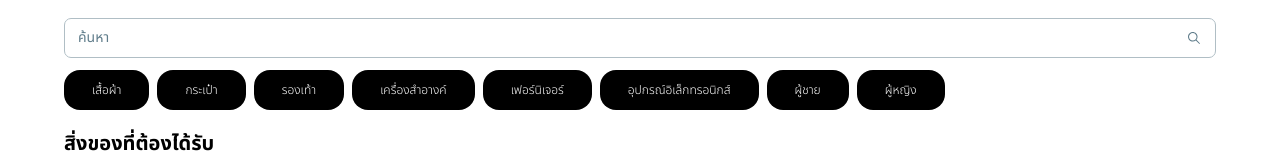
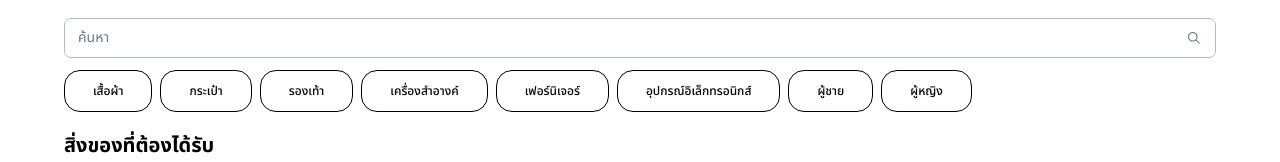
Before and after one commit to JirusAnun/Muve, a React (Vite) app: page / in a window 1280 px wide. Shown: the part 202-364 px from the top of the page. Built offline with nearby package versions, Linux system fonts and the light colour scheme.

Commit message:
correct image file

```diff
--- a/src/pages/Home.jsx
+++ b/src/pages/Home.jsx
@@ -207,8 +207,10 @@ function Home() {
           <button
             key={i}
             onClick={() => toggleCategory(category)}
-            className={`text-white font-light text-xs font-noto py-3 px-7 rounded-2xl whitespace-nowrap ${
-              selectedCategories.includes(category) ? "bg-primary" : "bg-black"
+            className={`text-black border-[1px] border-black font-medium text-xs font-noto py-3 px-7 rounded-2xl whitespace-nowrap ${
+              selectedCategories.includes(category)
+                ? "bg-primary border-primary text-white"
+                : " bg-transparent"
             }`}
           >
             {category}
--- a/src/pages/Sell.jsx
+++ b/src/pages/Sell.jsx
@@ -1,11 +1,7 @@
 import Navbar from "../components/Navbar";
 
 import { useState } from "react";
-import {
-  Card,
-  Input,
-  Button,
-} from "@material-tailwind/react";
+import { Card, Input, Button } from "@material-tailwind/react";
 
 function Sell() {
   const [selectedCategories, setSelectedCategories] = useState([]);
@@ -67,6 +63,7 @@ function Sell() {
               <h4 className=" text-base mt-2">รูปถ่ายสินค้า</h4>
               <Input
                 type="file"
+                accept="image/*"
                 className=" !border-t-blue-gray-200 focus:!border-t-gray-900 h-[5vh]"
                 labelProps={{
                   className: "before:content-none after:content-none",
```
